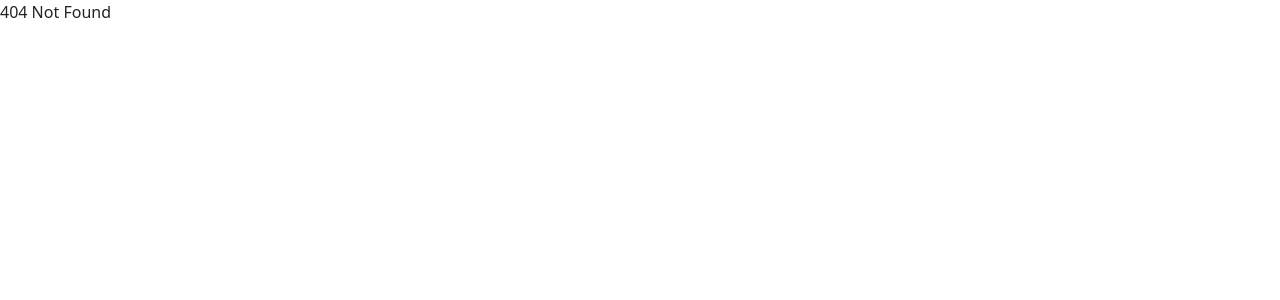
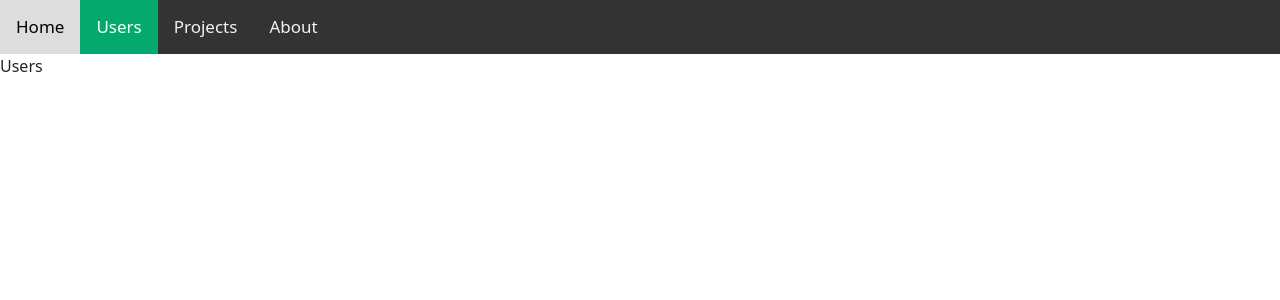
Before and after one commit to khanhbinh87/THSQL_Node, a React (Create React App) app in the folder frontend/: page /users in a window 1280 px wide. Before the commit this address had no page. Shown: the top 300 px of the page. Built offline with nearby package versions, Linux system fonts and the light colour scheme; sample sign-in values are in the browser's storage.

Commit message:
private routes

```diff
--- a/frontend/package.json
+++ b/frontend/package.json
@@ -8,6 +8,7 @@
     "@testing-library/user-event": "^12.8.3",
     "axios": "^1.3.4",
     "bootstrap": "^5.2.3",
+    "lodash": "^4.17.21",
     "react": "^17.0.2",
     "react-dom": "^17.0.2",
     "react-error-overlay": "6.0.9",
--- a/frontend/src/App.js
+++ b/frontend/src/App.js
@@ -1,29 +1,29 @@
 import './App.scss'
-// import Nav from './components/Navigation/Nav'
-import { BrowserRouter as Router, Route, Switch } from 'react-router-dom'
-import Login from './components/Login/Login'
-import { ToastContainer } from 'react-toastify';
-import 'react-toastify/dist/ReactToastify.css';
-import Register from './components/Register/Register'
+import Nav from './components/Navigation/Nav'
+import { BrowserRouter as Router} from 'react-router-dom'
+
+import { ToastContainer } from 'react-toastify'
+import 'react-toastify/dist/ReactToastify.css'
+
+import { useEffect, useState } from 'react'
+
+import AppRoutes from './routes/AppRoutes'
+
 function App() {
+    const [account, setAccount] = useState({})
+
+    useEffect(() => {
+        let session = sessionStorage.getItem('account')
+        if (session) {
+            setAccount(JSON.parse(session))
+        }
+    }, [])
     return (
         <Router>
-            {/* <Nav /> */}
-            <Switch>
-                <Route path='/' exact>
-                    Home
-                </Route>
-                <Route path='/news'>News</Route>
-                <Route path='/about'>About</Route>
-                <Route path='/login'>
-                    <Login />
-                </Route>
-                <Route path='/register'>
-                    <Register />
-                </Route>
-                <Route path='/contact'>Contact</Route>
-                <Route path='*'>404 Not Found</Route>
-            </Switch>
+            <Nav />
+
+            <AppRoutes />
+
             <ToastContainer
                 position='top-right'
                 autoClose={3000}
--- a/frontend/src/components/Login/Login.js
+++ b/frontend/src/components/Login/Login.js
@@ -14,17 +14,21 @@ const Login = () => {
         isValidLogin: true,
         isValidPassword: true,
     }
+    const handleKey = (e) => {
+        if (e.charCode === 13 && e.code === 'Enter') {
+            handleLogin()
+        }
+    }
     useEffect(() => {
-        if (valueLogin) {
-            setObjValueLogin(defaultValue)
+        let session = sessionStorage.getItem('account')
+        if (session) {
+            history.push('/')
+            window.location.reload('/')
         }
+    }, [])
 
-        if (password) {
-            setObjValueLogin(defaultValue)
-        }
-    }, [valueLogin, password])
     const [objValueLogin, setObjValueLogin] = useState(defaultValue)
-    const handleLogin = async() => {
+    const handleLogin = async () => {
         setObjValueLogin(defaultValue)
         if (!valueLogin) {
             setObjValueLogin({ ...objValueLogin, isValidLogin: false })
@@ -36,7 +40,20 @@ const Login = () => {
             toast.error('Please enter password ')
             return
         }
-        await loginUser(valueLogin,password)
+
+        let resData = await loginUser(valueLogin, password)
+
+        if (resData && resData.data && +resData.data.EC === 0) {
+            let data = {
+                isAuthenticated: true,
+                token: 'fake',
+            }
+            sessionStorage.setItem('account', JSON.stringify(data))
+            history.push('/users')
+            window.location.reload()
+        } else {
+            toast.error(resData.EM)
+        }
     }
     return (
         <div className='login-container'>
@@ -80,7 +97,7 @@ const Login = () => {
                                 onChange={(e) => {
                                     setPassword(e.target.value)
                                 }}
-                                // onKeyPress={(e) => handleKey(e)}
+                                onKeyPress={(e) => handleKey(e)}
                             />
                             <button
                                 className='btn btn-primary'
--- /dev/null
+++ b/frontend/src/components/ManageUser/User.js
@@ -0,0 +1,7 @@
+import React from 'react'
+
+const User = () => {
+    return <div>Users</div>
+}
+
+export default User
--- a/frontend/src/components/Navigation/Nav.js
+++ b/frontend/src/components/Navigation/Nav.js
@@ -1,16 +1,28 @@
-import React from 'react'
+import React, { useEffect, useState } from 'react'
 import './Nav.scss'
-import { NavLink } from 'react-router-dom'
+import { NavLink, useLocation } from 'react-router-dom'
 const Nav = () => {
+    const [isShow, setIsShow] = useState(true)
+    let location = useLocation()
+    console.log(location);
+    useEffect(() => {
+        if (location.pathname === '/login') {
+            setIsShow(false)
+        }
+    }, [])
     return (
+        <>
+            {isShow && (
                 <div className='topnav'>
                     <NavLink to='/' exact>
                         Home
                     </NavLink>
-            <NavLink to='/news'>News</NavLink>
-            <NavLink to='/contact'>Contact</NavLink>
+                    <NavLink to='/users'>Users</NavLink>
+                    <NavLink to='/projects'>Projects</NavLink>
                     <NavLink to='/about'>About</NavLink>
                 </div>
+            )}
+        </>
     )
 }
 
--- /dev/null
+++ b/frontend/src/components/Project/Project.js
@@ -0,0 +1,11 @@
+import React from 'react'
+
+const Project = () => {
+  return (
+    <div>
+      Project
+    </div>
+  )
+}
+
+export default Project
--- /dev/null
+++ b/frontend/src/routes/AppRoutes.js
@@ -0,0 +1,32 @@
+import React from 'react'
+import { Switch, Route } from 'react-router-dom'
+import Login from '../components/Login/Login'
+import Register from '../components/Register/Register'
+import User from '../components/ManageUser/User'
+import PrivateRoutes from './PrivateRoutes'
+import Project from '../components/Project/Project'
+const AppRoutes = () => {
+    return (
+        <div>
+            <Switch>
+                <PrivateRoutes path='/users' component={User} />
+                <PrivateRoutes path='/projects' component={Project} />
+
+                <Route path='/about'>About</Route>
+                <Route path='/login'>
+                    <Login />
+                </Route>
+                <Route path='/register'>
+                    <Register />
+                </Route>
+                <Route path='/' exact>
+                    Home
+                </Route>
+
+                <Route path='*'>404 Not Found</Route>
+            </Switch>
+        </div>
+    )
+}
+
+export default AppRoutes
--- /dev/null
+++ b/frontend/src/routes/PrivateRoutes.js
@@ -0,0 +1,20 @@
+import React, { useEffect } from 'react'
+import { Switch, Route, useHistory } from 'react-router-dom'
+
+const PrivateRoutes = (props) => {
+    let history = useHistory()
+    useEffect(() => {
+        let session = sessionStorage.getItem('account')
+        if (!session) {
+            history.push('/login')
+            window.location.reload()
+        }
+    }, [])
+    return (
+        <>
+            <Route path={props.path} component={props.component}></Route>
+        </>
+    )
+}
+
+export default PrivateRoutes
```
Also changed, not shown: 1 other file (tests, documents, lock files or other folders). Lines whose indentation alone changed are shown as unchanged.
